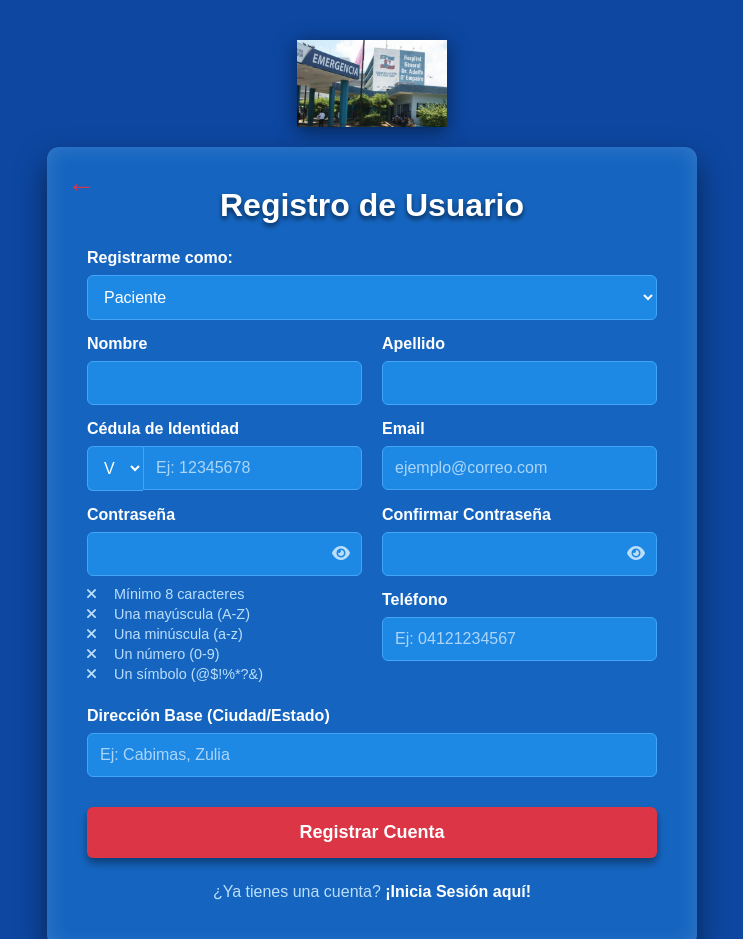
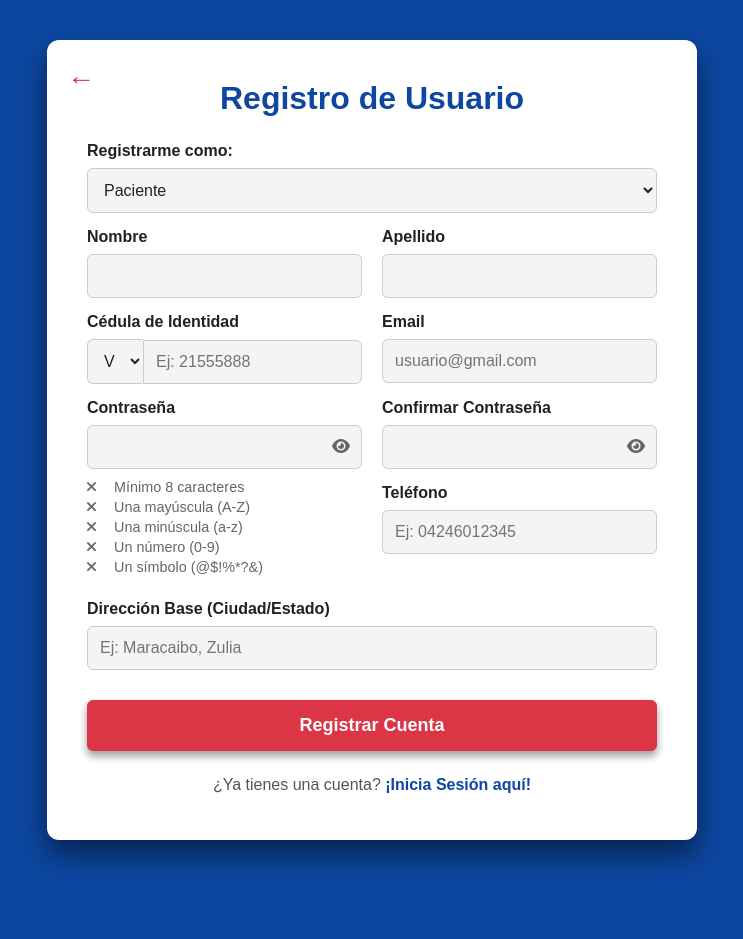
Before and after one commit to http788/Hospital_Cabimas, a website: page public/register.html in a window 1280 px wide. Shown: the top 939 px of the page, without its empty margins (268-1011 px from the left). After the commit the page ends 880 px from the top, so only its background shows below. Drawn offline with Linux system fonts and the light colour scheme; no server answers.

Commit message:
Update register.html

```diff
--- a/public/register.html
+++ b/public/register.html
@@ -12,10 +12,16 @@
             --dark-blue: #0D47A1;
             --red-accent: #dc3545;
             --white: #ffffff;
-            --dark-blue-form: #1565C0;
+            --dark-blue-form: #1565C0; /* No se usa para el fondo, pero sí para el texto */
             --dark-blue-input: #1E88E5;
             --blue-border: #42A5F5;
             --green-success: #28a745;
+
+            /* --- Nuevos colores para el tema blanco --- */
+            --color-texto-oscuro: #212121;
+            --color-texto-secundario: #666;
+            --color-fondo-input: #f4f4f4;
+            --color-borde-input: #ccc;
         }
 
         * { box-sizing: border-box; }
@@ -24,7 +30,7 @@
             font-family: 'Arial', sans-serif;
             margin: 0;
             padding: 40px 20px; /* Padding para scroll en móvil */
-            background-color: var(--dark-blue);
+            background-color: var(--dark-blue); /* <-- FONDO AZUL (Solicitado) */
             color: var(--white);
             display: flex;
             justify-content: center;
@@ -33,34 +39,27 @@
             flex-direction: column;
         }
 
-        /* Logo del Hospital */
-        .login-logo {
-            width: 150px;
-            height: auto;
-            margin-bottom: 20px;
-            filter: drop-shadow(0 4px 10px rgba(0,0,0,0.5));
-        }
+        /* Logo del Hospital (ELIMINADO DEL HTML) */
 
         /* Contenedor Principal del Formulario */
         .register-container {
-            background-color: var(--dark-blue-form);
+            background-color: var(--white); /* <-- CUADRO BLANCO (Solicitado) */
             padding: 30px 40px;
             border-radius: 12px;
-            box-shadow:
-                0 15px 30px rgba(0, 0, 0, 0.5),
-                inset 0 0 20px rgba(255, 255, 255, 0.15);
+            box-shadow: 0 15px 30px rgba(0, 0, 0, 0.5);
             width: 100%;
             max-width: 650px; /* Más ancho para el registro */
             position: relative;
+            color: var(--color-texto-oscuro); /* <-- Texto oscuro por defecto */
         }
 
         /* Títulos */
         .register-container h1 {
             text-align: center;
-            color: var(--white);
+            color: var(--dark-blue); /* <-- Texto azul oscuro */
             margin-top: 10px;
             margin-bottom: 25px;
-            text-shadow: 0 3px 5px rgba(0, 0, 0, 0.6);
+            text-shadow: none; /* <-- Sin sombra de texto */
             font-size: 2em;
         }
 
@@ -72,17 +71,18 @@
             display: block;
             margin-bottom: 8px;
             font-weight: bold;
+            color: var(--color-texto-oscuro); /* <-- Texto oscuro */
         }
 
         /* Estilo general de inputs y selects */
         input, select {
             width: 100%;
             padding: 12px;
-            border: 1px solid var(--blue-border);
+            border: 1px solid var(--color-borde-input); /* <-- Borde gris */
             border-radius: 6px;
             box-sizing: border-box;
-            background-color: var(--dark-blue-input);
-            color: var(--white);
+            background-color: var(--color-fondo-input); /* <-- Fondo gris claro */
+            color: var(--color-texto-oscuro); /* <-- Texto oscuro */
             transition: border-color 0.3s;
             font-size: 1em;
         }
@@ -91,7 +91,7 @@
             outline: none;
             box-shadow: 0 0 8px rgba(220, 53, 69, 0.5);
         }
-        ::placeholder { color: #BBDEFB; opacity: 0.9; }
+        ::placeholder { color: var(--color-texto-secundario); opacity: 0.9; } /* <-- Placeholder gris */
 
         /* Layout de 2 Columnas */
         .form-row {
@@ -129,25 +129,25 @@
             right: 12px;
             top: 50%;
             transform: translateY(-50%);
-            color: #BBDEFB;
+            color: var(--color-texto-secundario); /* <-- Icono gris */
             cursor: pointer;
             z-index: 10;
         }
 
-        /* --- NUEVO: Requisitos de Contraseña --- */
+        /* --- Requisitos de Contraseña --- */
         .password-reqs {
             list-style-type: none;
             padding: 0;
             margin: 10px 0;
             font-size: 0.9em;
-            color: #BBDEFB;
+            color: var(--color-texto-secundario); /* <-- Texto gris */
         }
         .password-reqs li {
             margin-bottom: 4px;
             transition: color 0.3s;
         }
         .password-reqs li.valid {
-            color: var(--green-success); /* Verde */
+            color: var(--green-success); /* Verde (se mantiene) */
             text-decoration: line-through;
         }
         .password-reqs li i {
@@ -184,7 +184,7 @@
             top: 20px;
             left: 20px;
             font-size: 28px;
-            color: var(--red-accent);
+            color: var(--red-accent); /* <-- Rojo sobre blanco (visible) */
             text-decoration: none;
         }
         .back-arrow:hover { color: #ff6b7b; }
@@ -213,10 +213,10 @@
             text-align: center;
             margin-top: 25px;
             font-size: 1em;
-            color: #BBDEFB;
+            color: #555; /* <-- Texto gris oscuro */
         }
         .login-link a {
-            color: var(--white);
+            color: var(--dark-blue); /* <-- Enlace azul */
             font-weight: bold;
             text-decoration: none;
         }
@@ -224,16 +224,21 @@
         /* Estilos de Campos de Doctor */
         .doctor-fields {
             padding: 20px;
-            border: 1px dashed var(--blue-border);
+            border: 1px dashed var(--dark-blue); /* <-- Borde azul */
             border-radius: 8px;
             margin-top: 20px;
-            background-color: rgba(13, 71, 161, 0.2); /* Fondo azul transparente */
+            background-color: #f0f8ff; /* <-- Fondo azul muy claro */
         }
         .doctor-fields h3 {
             margin-top: 0;
-            color: var(--white);
-            border-bottom: 1px solid var(--blue-border);
+            color: var(--dark-blue); /* <-- Título azul */
+            border-bottom: 1px solid var(--color-borde-input); /* <-- Borde gris */
             padding-bottom: 10px;
+        }
+        .doctor-fields p {
+            font-size: 0.85em;
+            color: #444; /* <-- Texto oscuro */
+            opacity: 1;
         }
 
         /* Responsive (Teléfono) */
@@ -248,9 +253,7 @@
             .form-group {
                 margin-bottom: 15px;
             }
-            .login-logo {
-                width: 120px;
-            }
+            /* Regla del logo eliminada */
             .register-container h1 {
                 font-size: 1.8em;
             }
@@ -258,8 +261,6 @@
     </style>
 </head>
 <body>
-
-    <img src="hospital.png" alt="Logo Hospital" class="login-logo">
 
     <div class="register-container">
 
@@ -297,12 +298,12 @@
                             <option value="V">V</option>
                             <option value="E">E</option>
                         </select>
-                        <input type="text" id="cedula" name="cedula" required placeholder="Ej: 12345678">
+                        <input type="text" id="cedula" name="cedula" required placeholder="Ej: 21555888">
                     </div>
                 </div>
                 <div class="form-group">
                     <label for="email">Email</label>
-                    <input type="email" id="email" required placeholder="ejemplo@correo.com">
+                    <input type="email" id="email" required placeholder="usuario@gmail.com">
                 </div>
             </div>
 
@@ -334,13 +335,13 @@
                     </div>
 
                     <label for="telefono" style="margin-top: 15px;">Teléfono</label>
-                    <input type="text" id="telefono" title="Ej: 04121234567" required placeholder="Ej: 04121234567">
+                    <input type="text" id="telefono" title="Ej: 04246012345" required placeholder="Ej: 04246012345">
                 </div>
             </div>
 
             <div class="form-group">
                 <label for="direccion_base">Dirección Base (Ciudad/Estado)</label>
-                <input type="text" id="direccion_base" placeholder="Ej: Cabimas, Zulia" required>
+                <input type="text" id="direccion_base" placeholder="Ej: Maracaibo, Zulia" required>
             </div>
 
             <div id="doctor-fields" class="doctor-fields" style="display: none;">
@@ -348,7 +349,7 @@
                 <div class="form-row">
                     <div class="form-group">
                         <label for="id_colegiatura">Matrícula MPPS / ID Colegio</label>
-                        <input type="text" id="id_colegiatura" placeholder="MPPS XXXXXXX">
+                        <input type="text" id="id_colegiatura" placeholder="MPPS 123456">
                     </div>
                     <div class="form-group">
                         <label for="especialidad">Especialidad</label>
@@ -356,7 +357,7 @@
                             </select>
                     </div>
                 </div>
-                <p style="font-size: 0.85em; color: var(--white); opacity: 0.9;">
+                <p>
                     * Su cuenta de Doctor estará en estado **PENDIENTE** hasta que el Administrador la active.
                 </p>
             </div>
@@ -405,7 +406,7 @@
                 const isDoctor = rolSelect.value === 'Doctor';
                 doctorFields.style.display = isDoctor ? 'block' : 'none';
                 matriculaInput.required = isDoctor;
-                especialidadSelect.required = isDoctor;
+                especialidadSelect.required = isDDoctor;
                 if (!isDoctor) {
                     matriculaInput.value = '';
                     especialidadSelect.value = '';
@@ -529,7 +530,18 @@
                     const result = await response.json();
 
                     if (response.ok) {
-                        showFeedback(result.msg + '. Redirigiendo al inicio de sesión...', 'success');
+
+                        // --- INICIO DE MODIFICACIÓN (Solicitado) ---
+                        let successMessage;
+                        if (rol === 'Doctor') {
+                            successMessage = '¡Registro exitoso! Su cuenta está pendiente de activación.';
+                        } else {
+                            successMessage = result.msg; // "Registro exitoso."
+                        }
+
+                        showFeedback(successMessage + ' Redirigiendo al inicio de sesión...', 'success');
+                        // --- FIN DE MODIFICACIÓN ---
+
                         setTimeout(() => {
                             window.location.href = 'login.html';
                         }, 3000);
```
